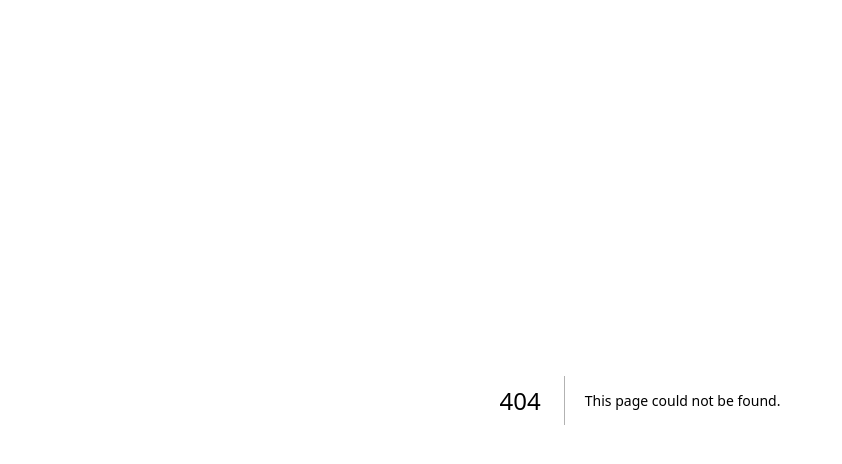
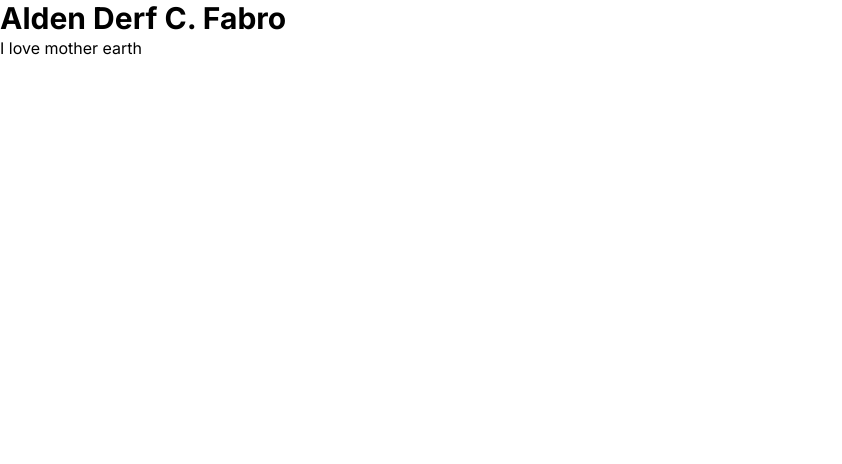
Before and after one commit to AldenDerf/nextjs-dashboard, a Next.js app: page /alden in a window 1280 px wide. Before the commit this address had no page. Shown: the top 464 px of the page, without its empty margins (0-842 px from the left). Built offline with nearby package versions, Linux system fonts and the light colour scheme; a web font is replaced by a local one.

Commit message:
added alden page

```diff
--- /dev/null
+++ b/app/alden/info.tsx
@@ -0,0 +1,3 @@
+export default function Info() {
+  return <p>I love mother earth</p>;
+}
--- /dev/null
+++ b/app/alden/page.tsx
@@ -0,0 +1,9 @@
+import Info from "./info";
+export default function Page() {
+    return (
+      <div>
+        <h1 className="text-3xl font-bold">Alden Derf C. Fabro</h1>
+        <Info />
+      </div>
+    );
+}
```
